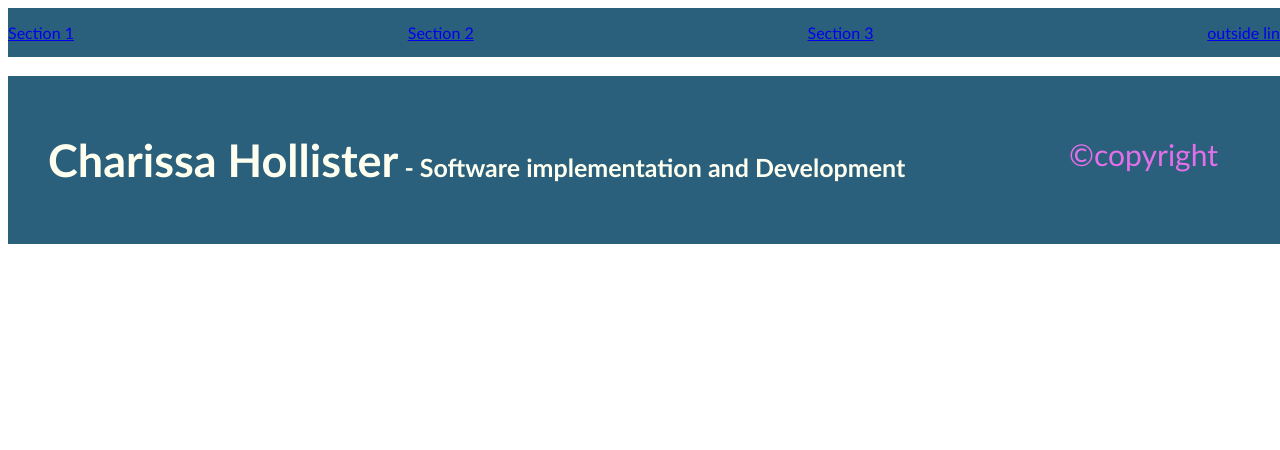
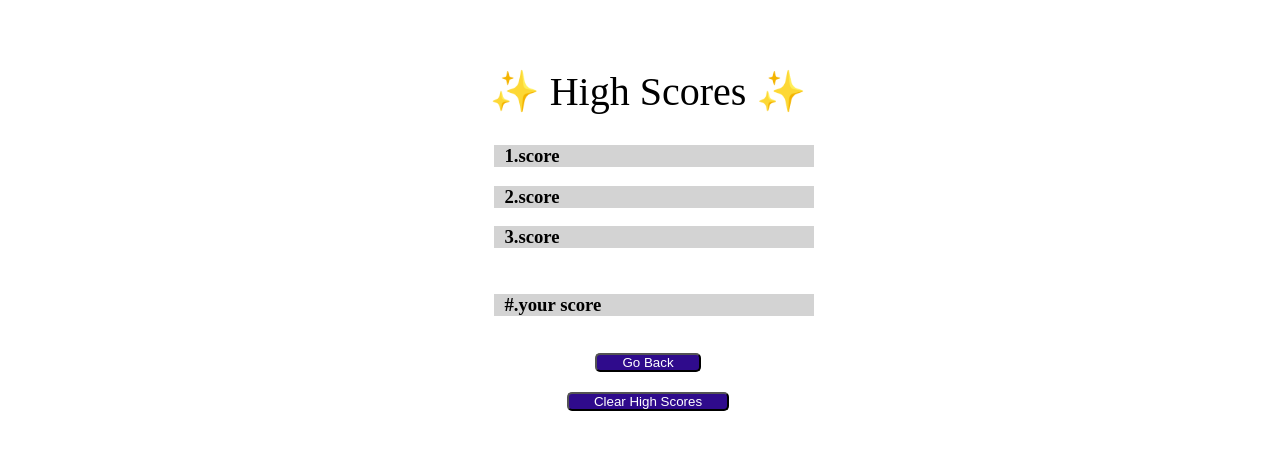
Before and after one commit to CharissaHollister/Code-Quiz, a plain HTML site: page HighScores.html in a window 1280 px wide. Drawn offline with Linux system fonts and the light colour scheme.

Commit message:
html starting outlines

```diff
--- a/HighScores.html
+++ b/HighScores.html
@@ -2,6 +2,7 @@
 
 <!--- Code Quiz - Javascript - for Boot Camp Students--->
 <!---Authored by Charissa Hollister 05/04/2022--->
+<!--high scores page-->
 <!---****************************--->
 
 <html lang="en">
@@ -9,7 +10,7 @@
         <meta charset="UTF-8" />
         <meta name="viewport" content="width=device-width, initial-scale=1.0" />
         <meta http-equiv="X-UA-Compatible" content="ie=edge" />
-        <title>Code Quiz - Javascript</title>
+        <title>Code Quiz - High Scores</title>
         <link rel="stylesheet" href="./assets/css/style.css" />
         <!--favicon-->
         <link  rel="icon" type="image/png" sizes="32x32" href="./assets/images/favicon1.png">
@@ -17,63 +18,60 @@
     <body>
 <!--headline with quicklinks-->
         <header class="header">
-            <div>
-                <a href="#section1">Section 1</a>
-            </div>
-            <div>
-                <a href="#section2">Section 2</a>
-            </div>
-            <div>
-                <a href="#section3">Section 3</a>
-            </div>
-            <div>
-                <a href="./ComingSoon.html" target="_blank">outside link</a>
-            </div>
         </header>
 
-        <!--Banner background image in CSS class heropg-->
-        <div class="heropg" title="credit URL">
-            <p>
-
-            </p>
-        </div>
-
         <main>
-            <article class="section1" id="section1">
+                <!--Title Block-->
+            <div id = "titleBlock">
+                <!--will get replaced with questions then "All Done!"-->
+                ✨ High Scores ✨
+            </div>
+                <!--hide at start and again at end-->
+            <article class="scores" class="score1" id="score1">
                 <div>
-                    <h3></h3>
+                    <h3>1.score</h3>
+                </div>
+                <section>
+                </section>
+            </article>
+            <article class="scores" class="score2" id="score2">
+                <div>
+                    <h3>2.score</h3>
+                </div>
+                <section>
+                </section>
+            </article>
+            <article class="scores" class="score3" id="score3">
+                <div>
+                    <h3>3.score</h3>
+                </div>
+                <section>
+                </section>
+            </article>
+                        <article class = "space"></article>
+            <article class="scores" class="scoreYours" id="scoreYours">
+                <div>
+                    <h3>#.your score</h3>
                 </div>
                 <section>
 
                 </section>
             </article>
+                         <article class = "space"></article>
+            <div class="buttons">
+                <div class="backBtn">
+                    <button btn="goBack" href="index.html" class="purplePink">Go Back</button>
+                </div>
+                <div class="clearBtn">
+                    <button btn="clearScores" class="purplePink">Clear High Scores</button>
+                </div>
+            </div>
 
-            <article class="section2" id="section2">
-                <div>
-                    <h3></h3>
-                </div>
-                <section>
-
-                </section>
-            </article>
-
-            <article class="section3" id="section3">
-                <div>
-                    <h3></h3>
-                </div>
-                <section>
-
-                </section>
-            </article>
-            <div class = "other">
-
-            </div>
         </main>
 
         <footer>
-            <h2>Charissa Hollister<span> - Software implementation and Development</span> </h2>
-            <p>&copy;copyright</p>
         </footer>
+
 
 
         <script src="./assets/js/script.js"></script>
--- a/assets/css/style.css
+++ b/assets/css/style.css
@@ -27,15 +27,15 @@
 }
 
 .purplePink{
-    border-radius: 20px;
+    border-radius: 5px;
     color: white;
     background-color: rgb(47, 11, 140);
+    padding: 0 25px;
+    margin: 10px 15vw;
 
 }
 
 .purplePink:hover{
-    border-radius: 20px;
-    color: white;
     background-color: rgb(122, 69, 134);
 }
 
@@ -45,9 +45,9 @@ header {
     width: 100vw;
     justify-content: space-between;
     align-items: center;
-    padding: 15px 0;
+    padding: 15px 40px;
     font-family: 'Trebuchet MS', 'Lucida Sans Unicode', 'Lucida Grande', 'Lucida Sans', Arial, sans-serif;
-    background-color: var(--bg-color);
+
     color: var(--secondary-color);
     z-index: 9999
 }
@@ -62,31 +62,33 @@ header div{
 
 .leftHeader:hover{
     color: rgb(47, 11, 140);
-    border-bottom: 2pt solid rgb(47, 11, 140);
 }
 
 /*time*/
 .rightHeader{
-
+color: black;
 }
 /*countDown*/
 .rightHeader span{
-
+color: black;
 }
 
 
 
 /*all of main sections*/
 main{
-
+width: 60vw;
+margin-left: 20vw;
 }
 
 #titleBlock{
-
+text-align: center;
+font-size: 40px ;
+margin: 30px 0;
 }
 
 .summary{
-
+font-size: 16px;
 }
 
 
@@ -108,6 +110,18 @@ article section{
 
 }
 
+.scores{
+    text-align: left;
+    margin-left: 18vw;
+    width: 25vw;
+    padding-left: 10px;
+    padding-right: 10px;
+background-color: lightgray;
+}
+
+.space{
+height: 8px;
+}
 /*subsection unique attributes*/
 .answer1{
 
@@ -142,7 +156,7 @@ footer {
     padding-left: 40px;
     width: 100vw;
     font-family: 'Trebuchet MS', 'Lucida Sans Unicode', 'Lucida Grande', 'Lucida Sans', Arial, sans-serif;
-    background-color: var(--bg-color);
+
     color: var(--secondary-color);
     display: inline-block;
 }
@@ -167,7 +181,14 @@ footer p {
 }
 
 
+/*high scores specific*/
+.buttons{
+text-align: center;
+}
 
+.backBtn, .clearBtn{
+
+}
 
 
 
```
Also changed, not shown: index.html (+7 -20 lines).
